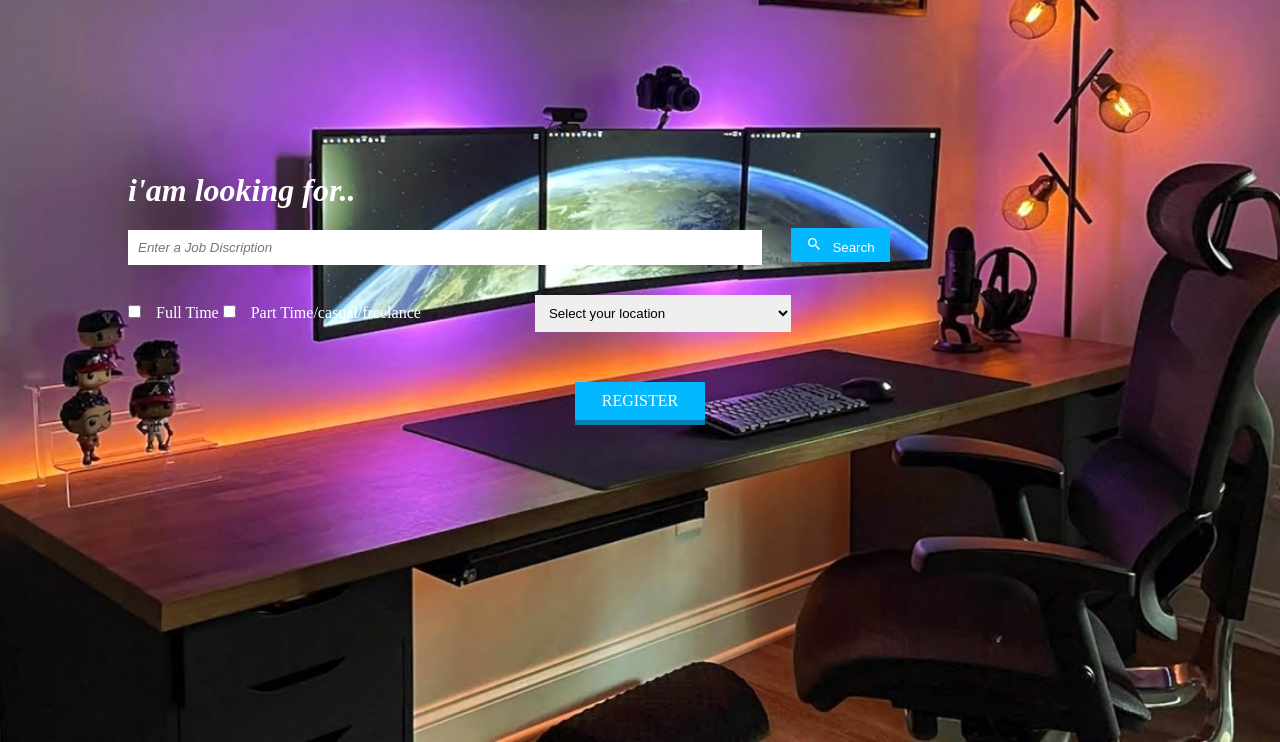
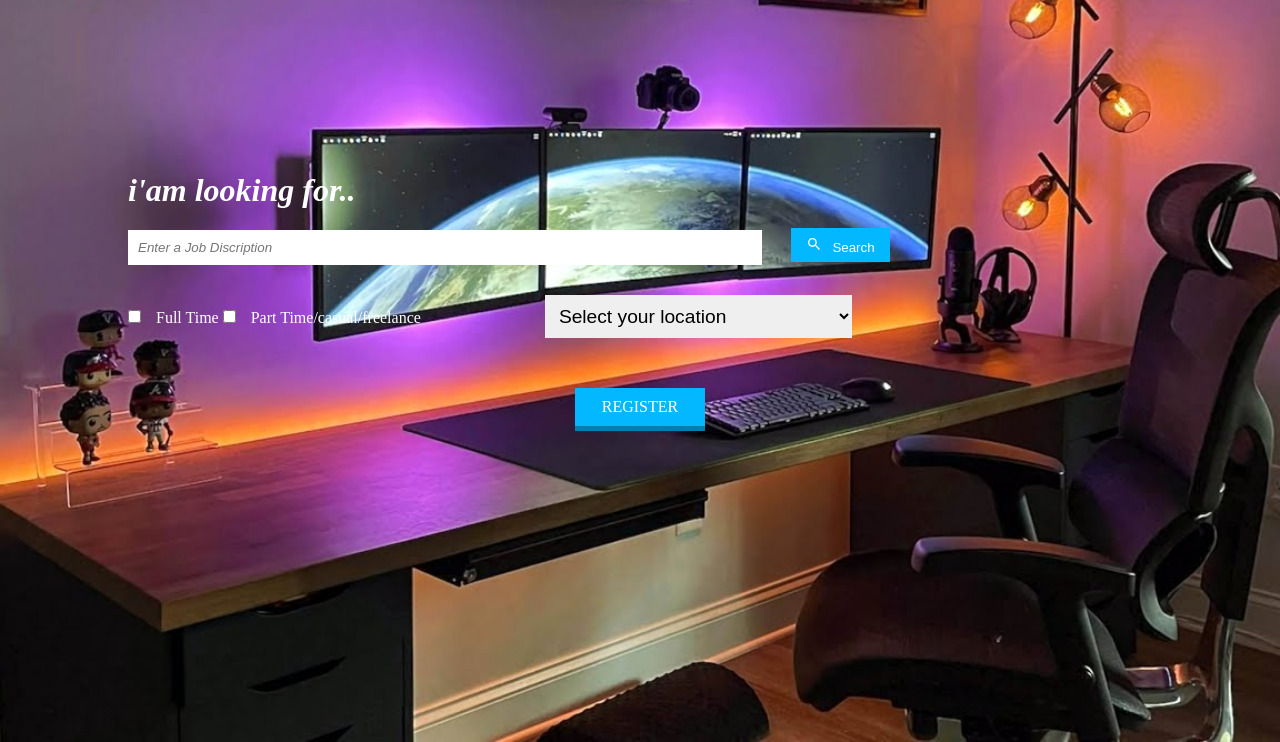
Before and after one commit to hunter518/demoapp, a plain HTML site: page index.html in a window 1280 px wide. Shown: the part 58-800 px from the top of the page. Drawn offline with nearby package versions, Linux system fonts and the light colour scheme.

Commit message:
Update style.css

```diff
--- a/style.css
+++ b/style.css
@@ -121,11 +121,12 @@ color: #fff;
     border: none;
 }
 .checkbox select{
-    width: 25%;
-    margin-left: 110px;
+    width: 30%;
+    margin-left: 120px;
     padding: 10px;
     border: none;
     outline: none;
+    font-size:1.2em
 }
 .checkbox select option{
     outline: none;
```
